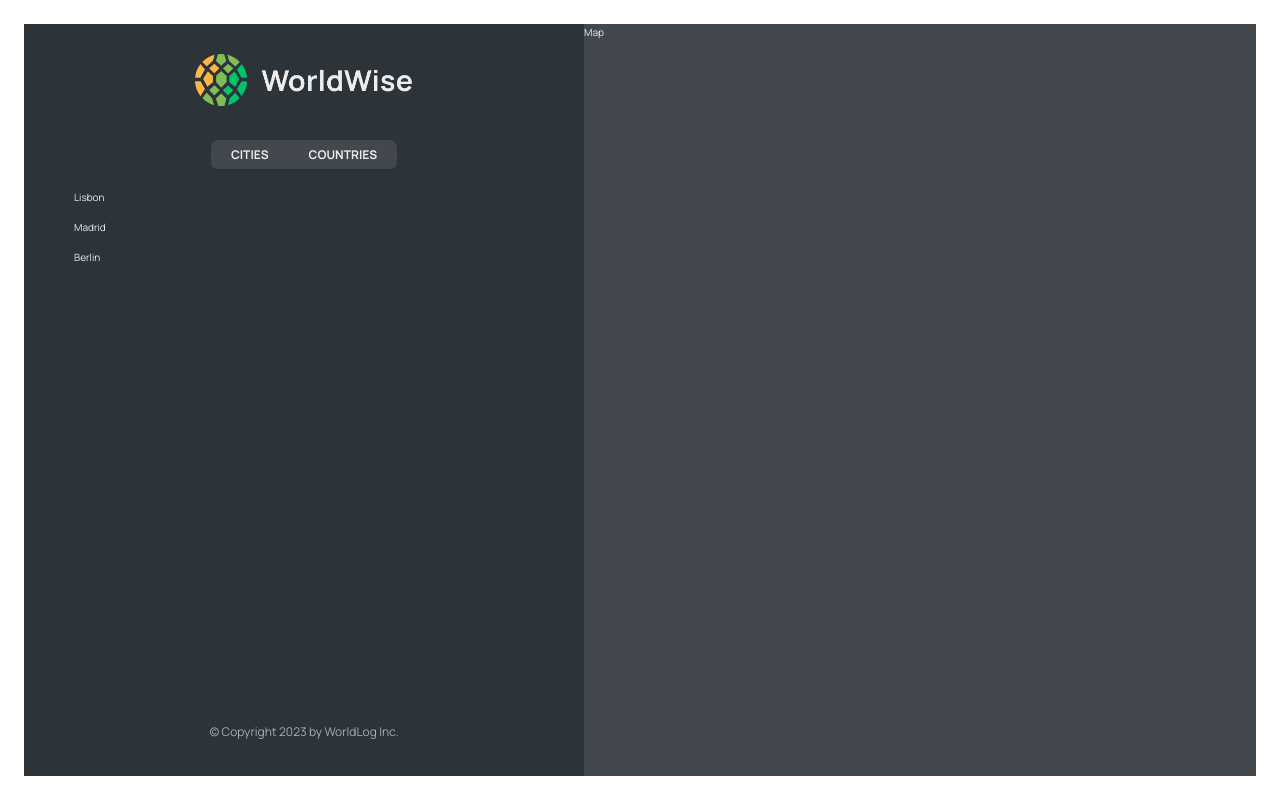
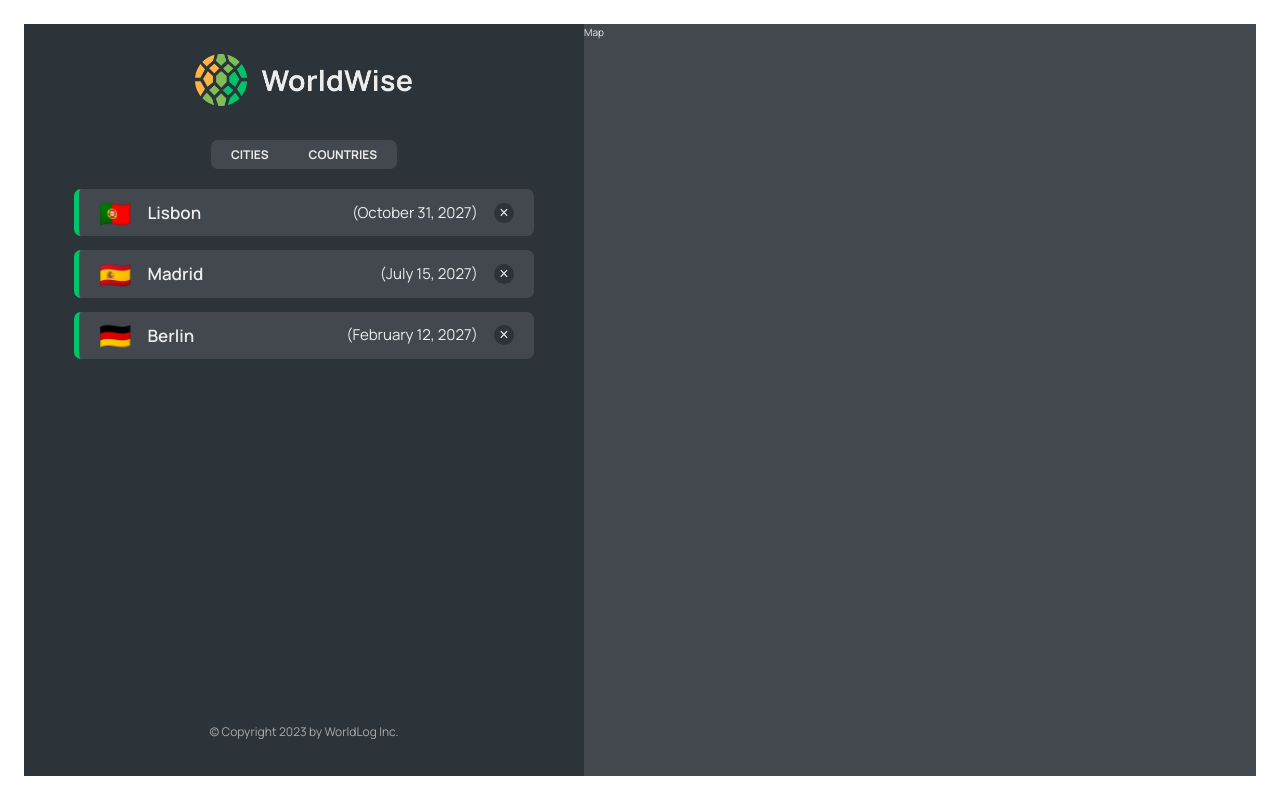
Before and after one commit to delfina-ghimire/WanderMap, a React (Vite) app: page /app in a window 1280 px wide. Built offline with nearby package versions, Linux system fonts and the light colour scheme; data requests are answered from the project's data file.

Commit message:
Feat: CityList

```diff
--- a/src/components/CityItem.jsx
+++ b/src/components/CityItem.jsx
@@ -1,13 +1,21 @@
 import styles from "./CityItem.module.css";
+
+const formatDate = (date) =>
+  new Intl.DateTimeFormat("en", {
+    day: "numeric",
+    month: "long",
+    year: "numeric",
+  }).format(new Date(date));
 
 export default function CityItem(city) {
   const { cityName, emoji, date } = city.city;
   console.log(city);
   return (
-    <li className={styles.CityItem}>
-      {/* <span className={styles.emoji}>{emoji}</span> */}
-      {/* <h3 className={styles.name}>{cityName}</h3> */}
-      {cityName}
+    <li className={styles.cityItem}>
+      <span className={styles.emoji}>{emoji}</span>
+      <h3 className={styles.name}>{cityName}</h3>
+      <time className={styles.date}>({formatDate(date)})</time>
+      <button className={styles.deleteBtn}>&times;</button>
     </li>
   );
 }
--- a/src/components/CityList.jsx
+++ b/src/components/CityList.jsx
@@ -1,9 +1,13 @@
 import CityItem from "./CityItem";
 import styles from "./CityList.module.css";
 import Spinner from "./Spinner";
+import Message from "./Message";
 
 export default function CityList({ cities, loading }) {
   if (loading) return <Spinner />;
+
+  if (!cities.length)
+    return <Message message="Add your first city by clicking on the map" />;
 
   return (
     <ul className={styles.cityList}>
```
